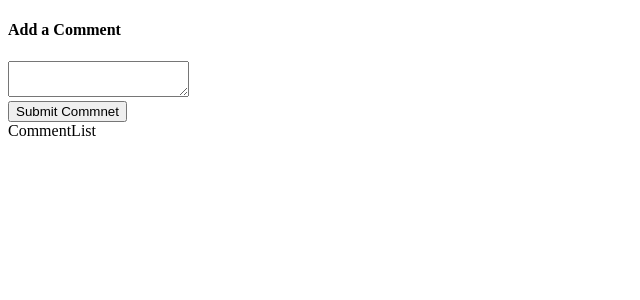
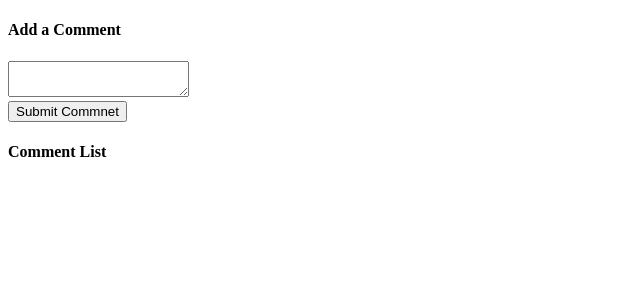
Before and after one commit to 21Ovi/React-Redux-Testing-App, a React (Create React App) app: page / in a window 1280 px wide. Shown: the top 300 px of the page, without its empty margins (0-640 px from the left). Built offline with nearby package versions, Linux system fonts and the light colour scheme.

Commit message:
comment list wrapup

```diff
--- a/src/components/CommentList.js
+++ b/src/components/CommentList.js
@@ -1,7 +1,25 @@
-import React from "react";
+import React, { Component } from "react";
+import { connect } from "react-redux";
 
-const CommentList = () => {
-  return <div>CommentList</div>;
-};
+class CommentList extends Component {
+  renderComments() {
+    return this.props.comments.map((comment) => {
+      return <li key={comment}>{comment}</li>;
+    });
+  }
 
-export default CommentList;
+  render() {
+    return (
+      <div>
+        <h4>Comment List</h4>
+        <ul>{this.renderComments}</ul>
+      </div>
+    );
+  }
+}
+
+function mapStateToProps(state) {
+  return { comments: state.comments };
+}
+
+export default connect(mapStateToProps)(CommentList);
```
